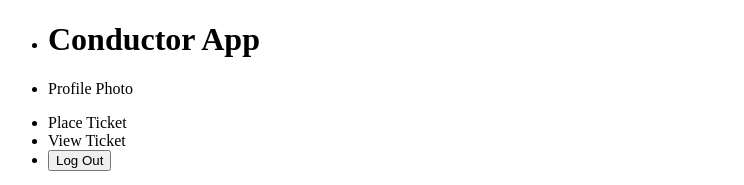
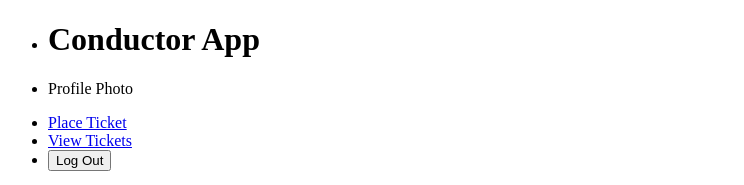
Before and after one commit to iamjoker021/CONDUCTOR_APP_FRONTEND, a React (Vite) app: page /place-ticket in a window 1280 px wide. Shown: the top 185 px of the page, without its empty margins (0-744 px from the left). Built offline with nearby package versions, Linux system fonts and the light colour scheme; sample sign-in values are in the browser's storage.

Commit message:
feat: Add link to Navbar for navigation

```diff
--- a/src/components/Navbar/Navbar.jsx
+++ b/src/components/Navbar/Navbar.jsx
@@ -1,3 +1,4 @@
+import { Link } from "react-router-dom";
 import { useLogout } from "../../hooks/useLogout";
 
 const Navbar = () => {
@@ -10,8 +11,8 @@ const Navbar = () => {
     return (
         <nav>
           <ul>
-            <li>Place Ticket</li>
-            <li>View Ticket</li>
+            <li><Link to="/place-ticket">Place Ticket</Link></li>
+            <li><Link to="/tickets">View Tickets</Link></li>
             <li><button type="button" onClick={handleClick}>Log Out</button></li>
           </ul>
         </nav>
```
